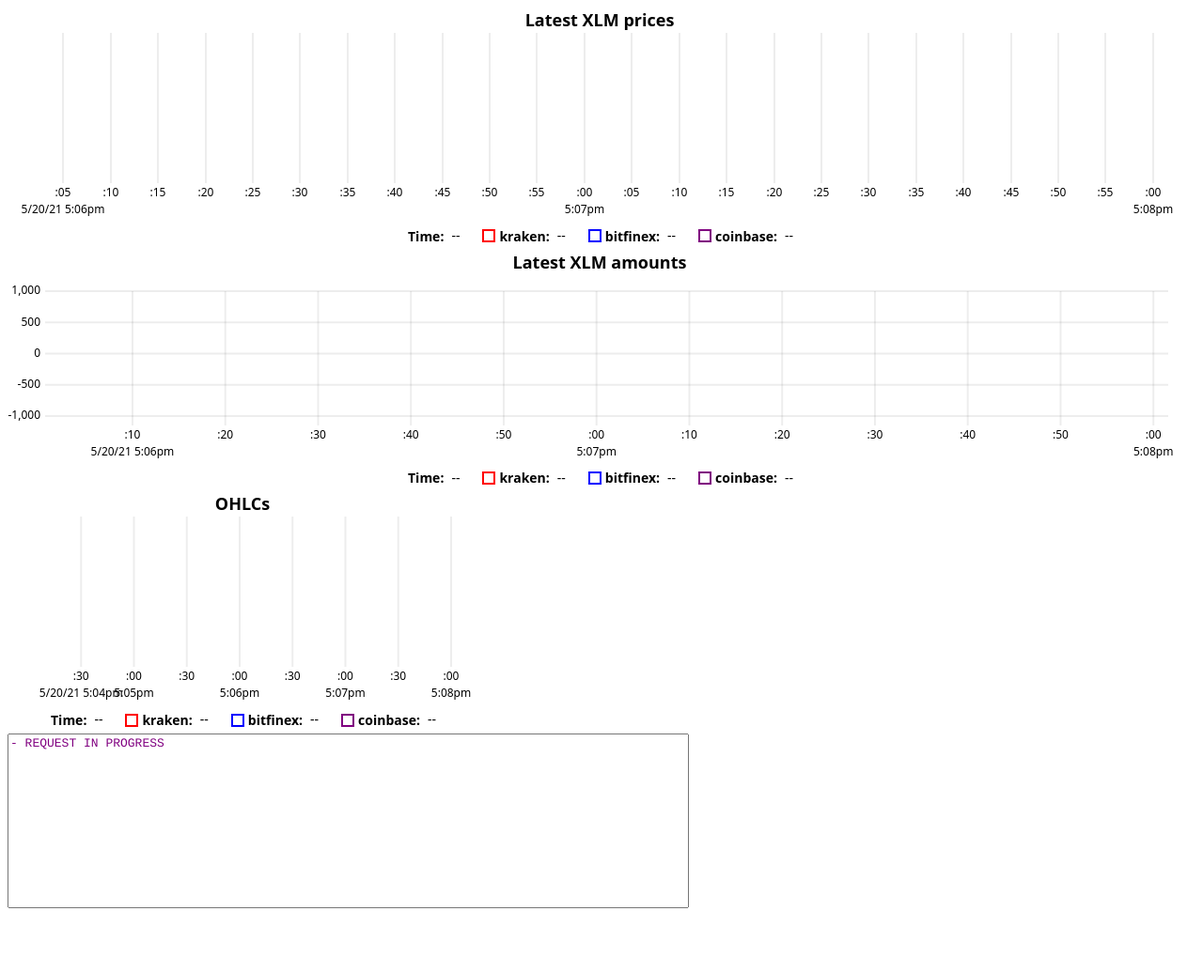
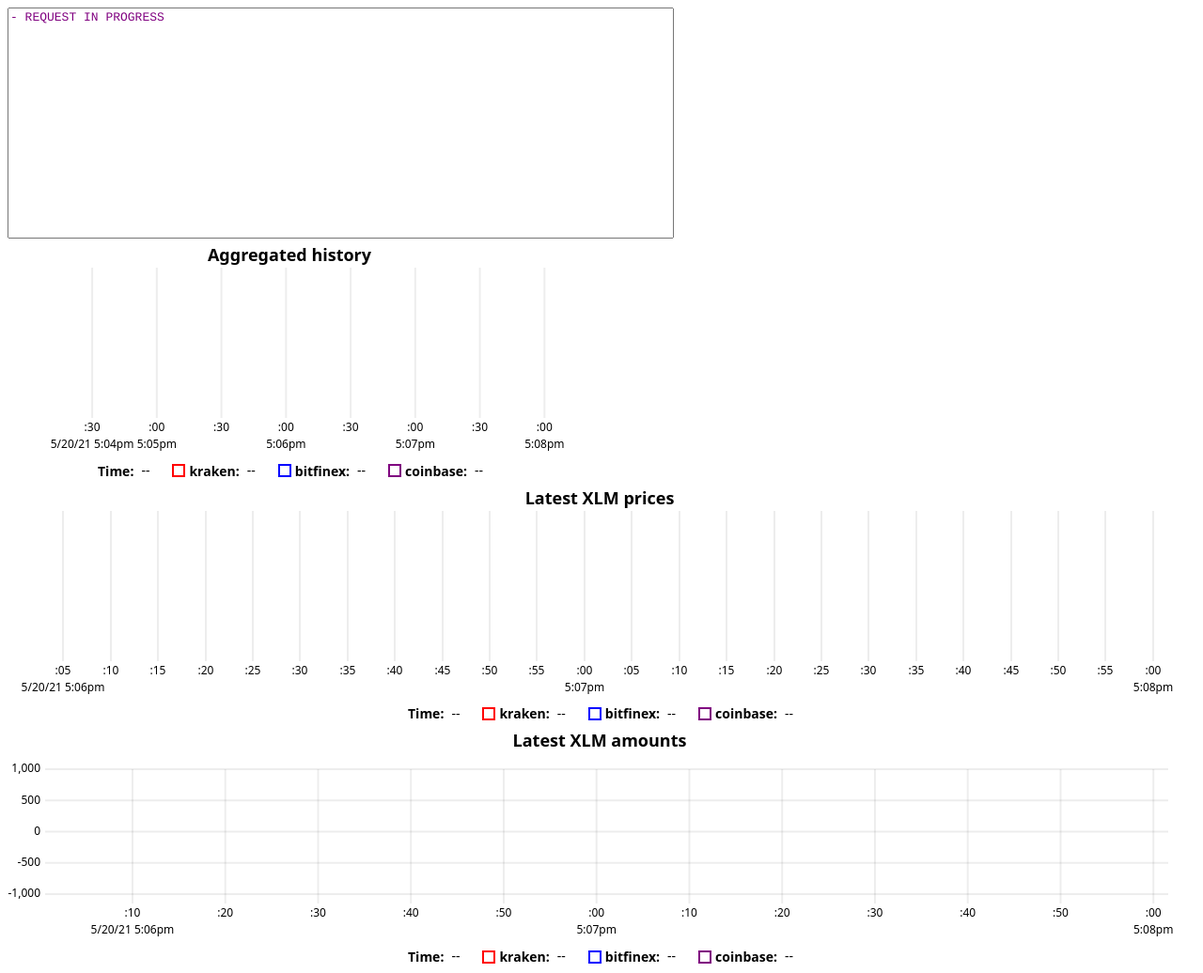
Before and after one commit to amissine/pmc, a plain HTML site: page sandbox.html in a window 1280 px wide. Shown: the whole page at 94% size. Before the commit the page ends 979 px from the top, so only its background shows below. Drawn offline with Linux system fonts and the light colour scheme; no server answers; animation ran at ten frames a second.

Commit message:
Better layout

```diff
--- a/sandbox.css
+++ b/sandbox.css
@@ -1,9 +1,12 @@
-/*canvas {
-  border: 1px dotted;
+.uplot {
+  display: inline-block;
+  margin-bottom: 1px;
 }
-*/
+
 textarea.event-log {
   color: purple;
+  display: inline-block;
   resize: none;
   font: 13px courier;
+  margin-right: 10px;
 }
--- a/sandbox.html
+++ b/sandbox.html
@@ -4,14 +4,15 @@
     <meta charset="utf-8">
     <title>Sandbox</title>
     <meta name="viewport" content="width=device-width, initial-scale=1">
+    <link rel="stylesheet" href="./uplot/uPlot.min.css">
     <link rel='stylesheet' href='./sandbox.css'>
-    <link rel="stylesheet" href="./uplot/uPlot.min.css">
   </head>
   <body>
     <script src="./uplot/uPlot.iife.js"></script>
-    <div id="charts"></div>
+    <div id="charts">
+      <textarea readonly class="event-log" rows='16' cols='86'></textarea>
+    </div>
     <script src='./uplot.js'></script>
-    <textarea readonly class="event-log" rows='12' cols='88'></textarea>
     <script src='./sandbox.js'></script>
   </body>
 </html>
--- a/uplot.js
+++ b/uplot.js
@@ -79,8 +79,6 @@ const opts1 = { // {{{1
   ], // }}}2
 };
 
-let u1 = new uPlot(opts1, data, document.getElementById('charts')); // {{{1
-
 const opts2 = { // {{{1
   title: "Latest XLM amounts",
   scales,
@@ -119,11 +117,9 @@ const opts2 = { // {{{1
   ], // }}}2
 };
 
-let u2 = new uPlot(opts2, data, document.getElementById('charts')); // {{{1
-
 const opts3 = { // {{{1
-  title: "OHLCs",
-  width: 500,
+  title: "Aggregated history",
+  width: 600,
   height: window.innerHeight  / 4,
   pxAlign: 0,
   ms: 1,
@@ -161,6 +157,10 @@ const opts3 = { // {{{1
 
 let u3 = new uPlot(opts3, data, document.getElementById('charts')); // {{{1
 
+let u1 = new uPlot(opts1, data, document.getElementById('charts')); // {{{1
+
+let u2 = new uPlot(opts2, data, document.getElementById('charts')); // {{{1
+
 let freeze = false // {{{1
 //let updateCount = 0
 function update()
```
